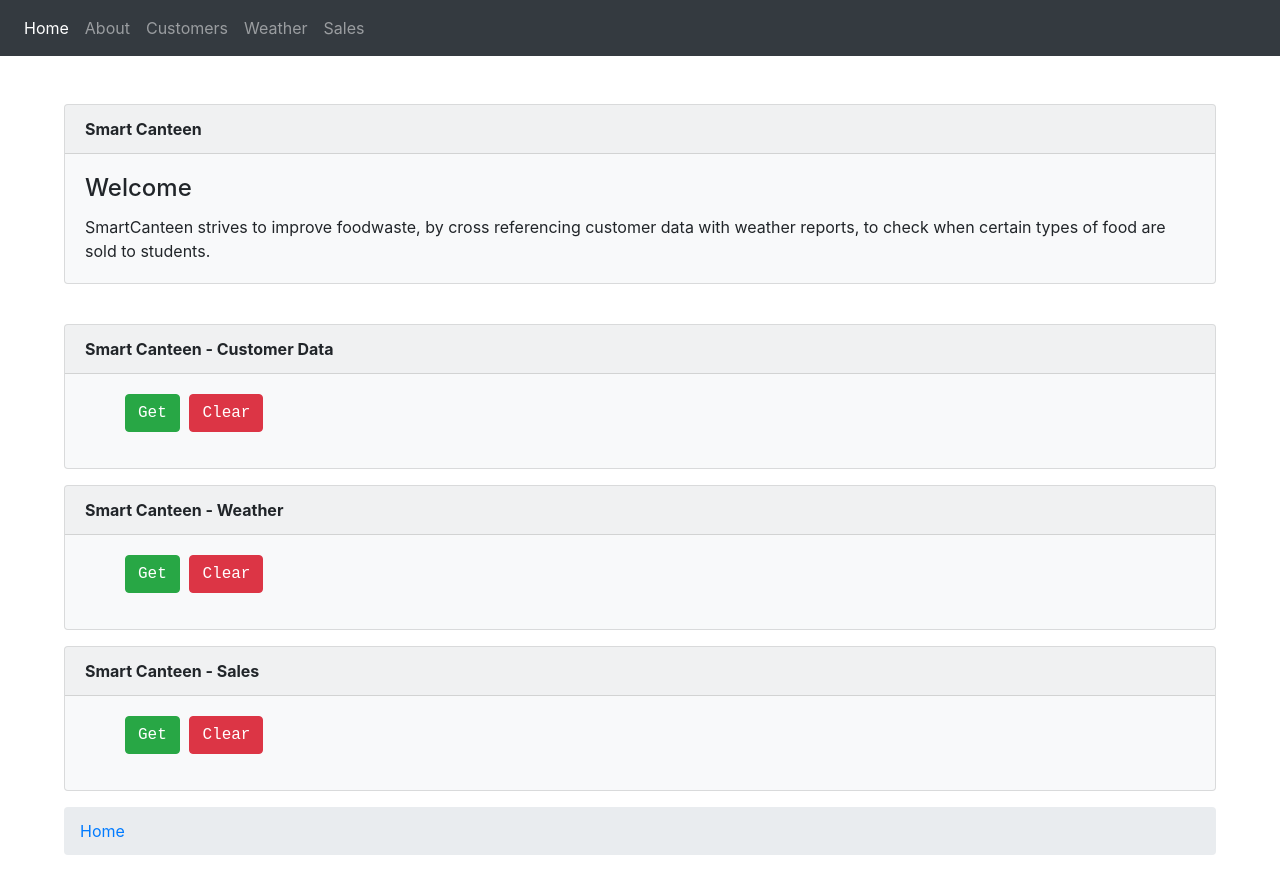
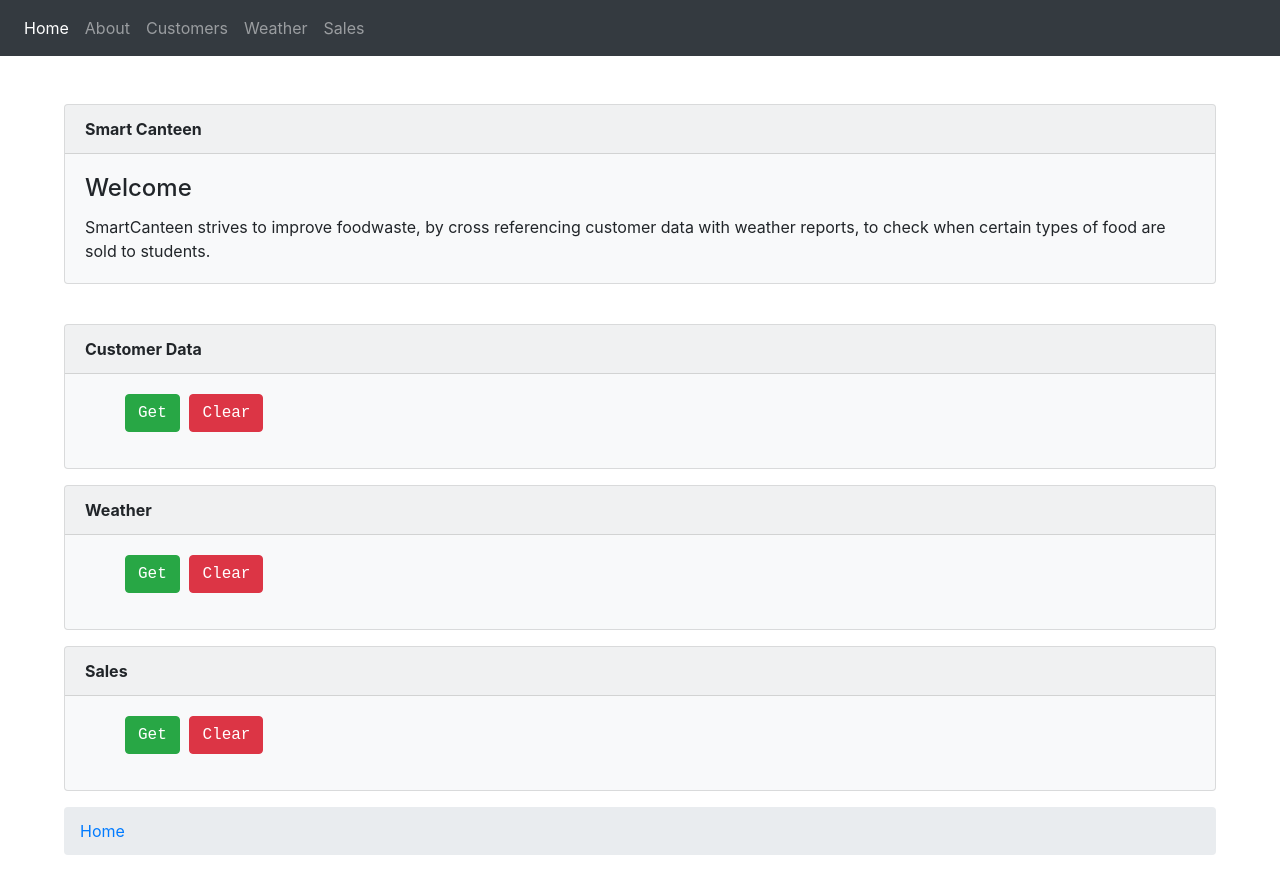
Before and after one commit to tristankamp/SmartCanteenHomepage, a website with bundled scripts: page src/index.htm in a window 1280 px wide. Built offline with nearby package versions, Linux system fonts and the light colour scheme.

```diff
--- a/src/index.htm
+++ b/src/index.htm
@@ -78,7 +78,7 @@
     <br>
 
     <div class="card bg-light mb-3">
-      <div class="card-header"><strong>Smart Canteen - Customer Data</strong></div>
+      <div class="card-header"><strong>Customer Data</strong></div>
       <div class="card-body">
 
         <ol class="liste">
@@ -91,7 +91,7 @@
     </div>
 
     <div class="card bg-light mb-3">
-      <div class="card-header"><strong>Smart Canteen - Weather</strong></div>
+      <div class="card-header"><strong>Weather</strong></div>
       <div class="card-body">
 
         <ol class="liste">
@@ -104,7 +104,7 @@
     </div>
 
     <div class="card bg-light mb-3">
-      <div class="card-header"><strong>Smart Canteen - Sales</strong></div>
+      <div class="card-header"><strong>Sales</strong></div>
       <div class="card-body">
 
         <ol class="liste">
```
